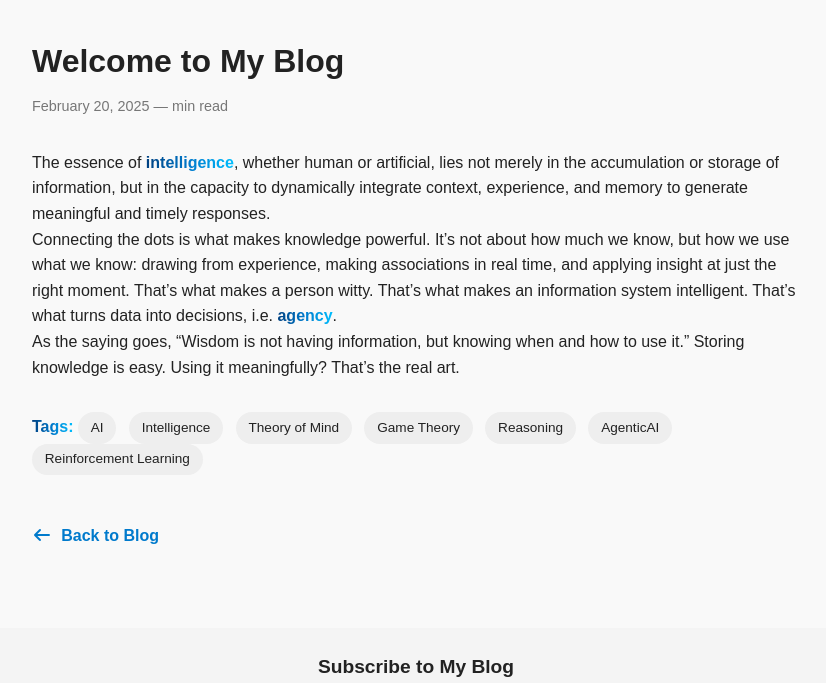
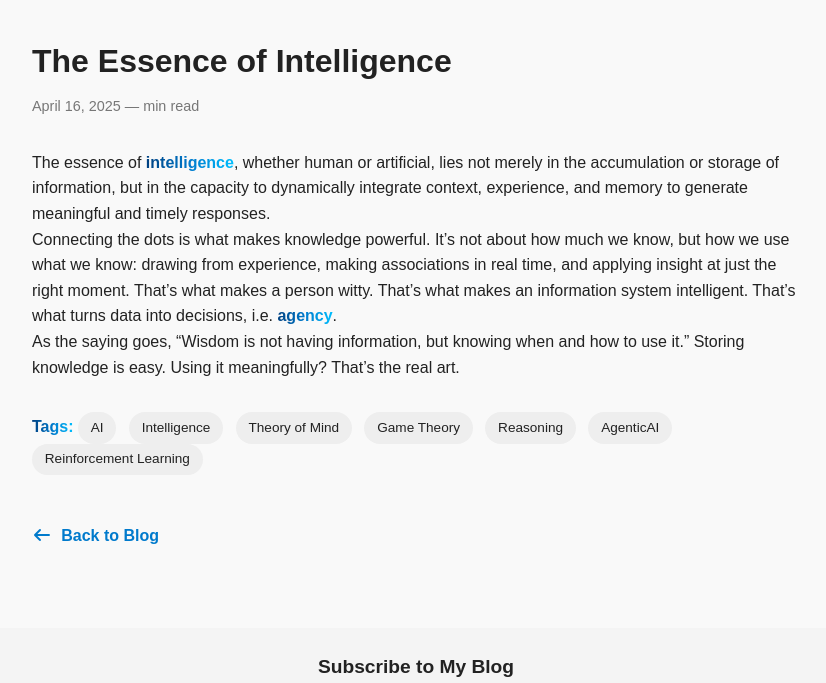
Before and after one commit to rodriguerizk/rodriguerizk.github.io, a Jekyll site: the page built from _posts/2025-04-16-essence-of-intelligence.md, in a window 1280 px wide and 900 px high, scrolled down 315 px, cut to the strip 217-900 px from the top of the window. Shown: the whole strip, without its empty margins (224-1050 px from the left). Built offline with Jekyll 4.4.1, drawn with Linux system fonts in a browser that asks for light colours; nearby versions of some CDN libraries.

Commit message:
Update 2025-04-16-essence-of-intelligence.md

```diff
--- a/_posts/2025-04-16-essence-of-intelligence.md
+++ b/_posts/2025-04-16-essence-of-intelligence.md
@@ -1,7 +1,7 @@
 ---
 layout: post
-title: "Welcome to My Blog"
-date: 2025-02-20
+title: "The Essence of Intelligence"
+date: 2025-04-16
 
 # Broad category of the post
 categories: [Intelligence]
```
